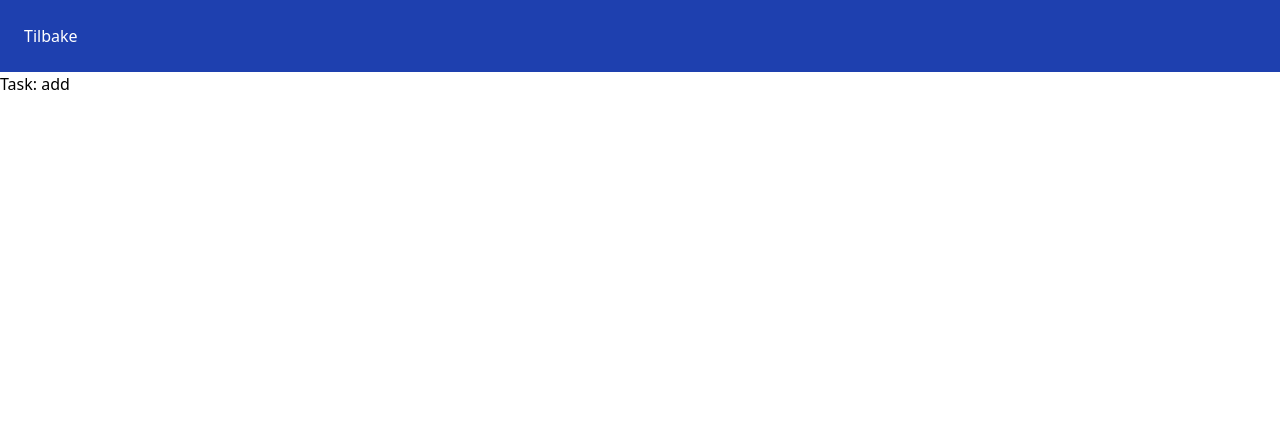
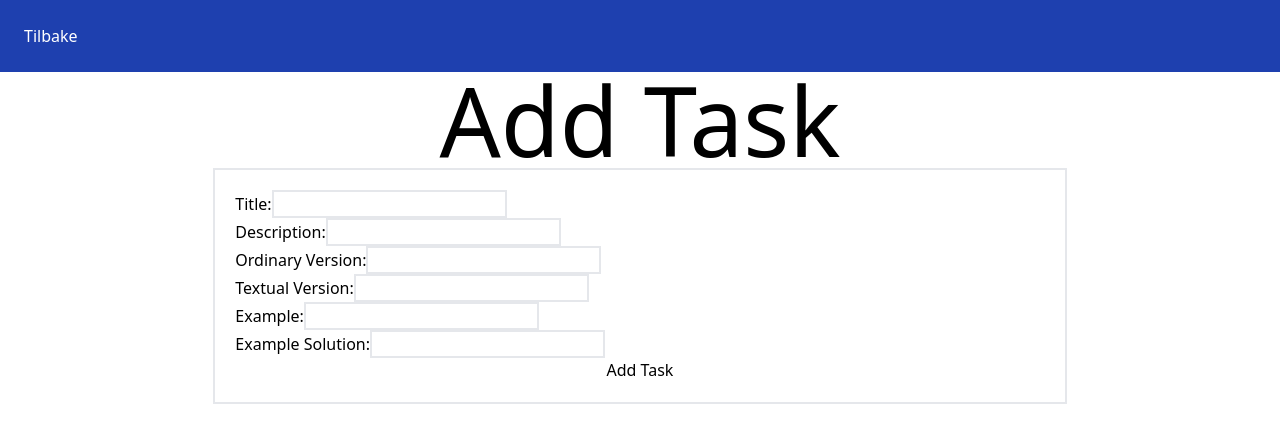
Before and after one commit to heiken1108/Eksamensbrettern, a Next.js app: page /tasks/add in a window 1280 px wide. Shown: the top 442 px of the page. Built offline with nearby package versions, Linux system fonts and the light colour scheme.

Commit message:
Added functionality to add tasks, needs support to add into arrays

```diff
--- a/src/components/TaskCard/TaskCard.tsx
+++ b/src/components/TaskCard/TaskCard.tsx
@@ -4,13 +4,13 @@ import { ITask } from "../../data/types";
 export default function TaskCard({task}: {task: ITask}) {
     const router = useRouter();
 
-    const handleCardClik = () => {
+    const handleCardClick = () => {
         const taskId = task._id;
         router.push(`/tasks/${taskId}`);
     }
 
     return (
-        <div className="flex justify-start flex-col border-black border p-2 cursor-pointer" onClick={handleCardClik}>
+        <div className="flex justify-start flex-col border-black border p-2 cursor-pointer" onClick={handleCardClick}>
             <h1 className="font-bold">{task.title}</h1>
             <h2>{task.textualVersion}</h2>
         </div>
--- a/src/data/types.ts
+++ b/src/data/types.ts
@@ -1,5 +1,5 @@
 export interface ITask {
-    _id: string;
+    _id?: string; //Will be generated when added, will be gotten when fetched
     title: string;
     description: string;
     approved: boolean;
--- a/src/pages/_app.tsx
+++ b/src/pages/_app.tsx
@@ -2,8 +2,9 @@ import Navbar from "../components/Navbar/Navbar";
 import "../styles/globals.css";
 import { AppProps } from "next/app";
 
+
 function MyApp({ Component, pageProps }: AppProps) {
-return (
+    return (
     <>
     <Navbar />
     <Component {...pageProps} />
--- a/src/pages/tasks.tsx
+++ b/src/pages/tasks.tsx
@@ -1,8 +1,10 @@
 import type { InferGetServerSidePropsType } from 'next'
 import { ITask } from '../data/types'
 import TaskCard from '../components/TaskCard/TaskCard'
+import { useRouter } from 'next/router'
 
 export async function getServerSideProps() {
+
   const res = await fetch(process.env.API_URI + "/tasks", {
     method: "GET",
   })
@@ -11,9 +13,14 @@ export async function getServerSideProps() {
 }
 
 export default function Home({ tasks }: InferGetServerSidePropsType<typeof getServerSideProps>) {
+  const router = useRouter();
+
   return (
     <div id="topPicksDiv" className="flex justify-start flex-col">
-      <h2 className="text-3xl p-5">Oppgaver</h2>
+      <div className='flex flex-row justify-between p-2 border-b-2'>
+        <h2 className="text-2xl p-5">Oppgaver</h2>
+        <button className="rounded-2xl text-lg text-left py-2 px-16 border-black bg-black text-white" onClick={() => {router.push("/tasks/add")}}>Add task</button>
+      </div>
       <div className="grid grid-cols-3 gap-3 p-3">
         {
           tasks.map((task: ITask) => {
--- /dev/null
+++ b/src/pages/tasks/add.tsx
@@ -0,0 +1,81 @@
+import { useState } from "react";
+import { ITask } from "../../data/types";
+
+export async function PostTask(task: ITask) {
+
+    const res = await fetch("/api/tasks", {
+        method: "POST",
+        headers: {
+            'Content-Type': 'application/json'
+        },
+        body: JSON.stringify(task)
+    })
+}
+
+export default function AddTask() {
+
+    const [title, setTitle] = useState<string>("");
+    const [description, setDescription] = useState<string>("");
+    const [ordinaryVersion, setOrdinaryVersion] = useState<string>("");
+    const [textualVersion, setTextualVersion] = useState<string>("");
+    const [solutionSteps, setSolutionSteps] = useState<string[]>([]);
+    const [variables, setVariables] = useState<string[]>([]);
+    const [operators, setOperators] = useState<string[]>([]);
+    const [example, setExample] = useState<string>("");
+    const [exampleSolution, setExampleSolution] = useState<string>("");
+
+    const handleSubmit = async (event: React.FormEvent<HTMLFormElement>) => {
+        event.preventDefault();
+        console.log("Submitted: " + title);
+        const task: ITask = {
+            title: title,
+            description: description,
+            approved: false,
+            ordinaryVersion: ordinaryVersion,
+            textualVersion: textualVersion,
+            solutionSteps: solutionSteps,
+            variables: variables,
+            operators: operators,
+            example: example,
+            exampleSolution: exampleSolution
+        }
+        await PostTask(task);
+    }
+
+    return (
+        <div>
+            <h1 className="text-8xl text-center">Add Task</h1>
+            <div className="flex justify-center">
+                <form className="border-2 w-8/12 justify-center flex flex-col p-5"
+                onSubmit={handleSubmit}
+                >
+                    <label htmlFor="title">
+                        Title:
+                        <input className=" border-2" type="text" name="title" id="title" required onChange={(e) => setTitle(e.target.value)} />
+                    </label>
+                    <label htmlFor="description">
+                        Description:
+                        <input className=" border-2" type="text" name="description" id="description" required onChange={(e) => setDescription(e.target.value)} />
+                    </label>
+                    <label htmlFor="ordinaryVersion">
+                        Ordinary Version:
+                        <input className=" border-2" type="text" name="ordinaryVersion" id="ordinaryVersion" required onChange={(e) => setOrdinaryVersion(e.target.value)} />
+                    </label>
+                    <label htmlFor="textualVersion">
+                        Textual Version:
+                        <input className=" border-2" type="text" name="textualVersion" id="textualVersion" required onChange={(e) => setTextualVersion(e.target.value)} />
+                    </label>
+                    <label htmlFor="example">
+                        Example:
+                        <input className=" border-2" type="text" name="example" id="example" required onChange={(e) => setExample(e.target.value)} />
+                    </label>
+                    <label htmlFor="exampleSolution">
+                        Example Solution:
+                        <input className=" border-2" type="text" name="exampleSolution" id="exampleSolution" required onChange={(e) => setExampleSolution(e.target.value)} />
+                    </label>
+                    <button type="submit">Add Task</button>
+                </form>
+            </div>
+        </div>
+    )
+}
```
